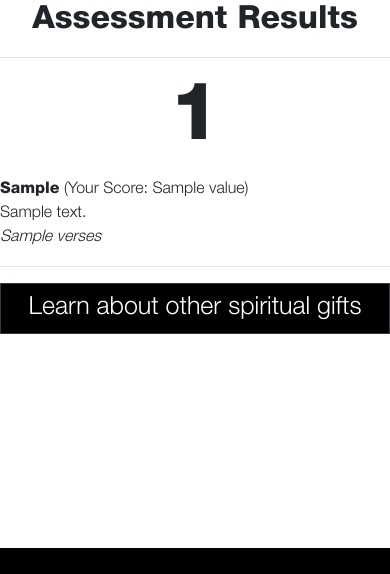
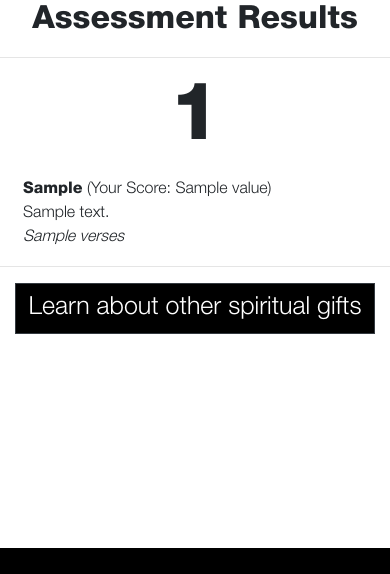
Before and after one commit to just0422/christ-tab-growth-track, a Flask app: template templates/sga_complete.html in a window 390 px wide. Shown: the part 233-807 px from the top of the page. Run offline with Flask 2, Linux system fonts and the light colour scheme; the template is opened without the code that fills it: most values are stand-ins (such as "Sample title", 1, 10 or a date in 2020); some libraries are stand-ins or nearby versions.

Commit message:
SGA submission page is mobile friendly

```diff
--- a/main.py
+++ b/main.py
@@ -41,7 +41,7 @@ def disc_submit():
         max_category_value = disc_results[max_categories[0]]['value'] - 1
         max_sub_categories = filter_max_categories(constants.disc_properties, disc_results, 1, max_category_value)
 
-    send_message(disc_results, 'pco_message', 'pco_disc')
+    # send_message(disc_results, 'pco_message', 'pco_disc')
 
     return render_template("disc_complete.html",
         disc_properties=constants.disc_properties,
@@ -84,7 +84,7 @@ def send_message(results, exchange, routing_key):
         message['id'] = results['id']
         message['value'] = results['value']
 
-        channel.basic_publish(exchange='pco_message', routing_key='pco_sga', body=json.dumps(message))
+        channel.basic_publish(exchange='pco_message', routing_key=routing_key, body=json.dumps(message))
 
 def assessment_results(properties):
     results = {}
--- a/templates/sga_complete.html
+++ b/templates/sga_complete.html
@@ -5,7 +5,7 @@
 
 <hr />
 {% for key in max_categories %}
-  <div class="row">
+  <div class="row mx-2">
     <div class="col-sm-2">
       <h1 class="gt-result-side-icon text-center">{{ key[0] }}</h1>
     </div>
@@ -18,7 +18,7 @@
   <hr />
 {% endfor %}
 
-<div class="row justify-content-center">
+<div class="row mx-0 justify-content-center">
   <div class="col-md-6 col-xs-9">
     <button class="btn btn-dark w-100 gt-learn-more-button" data-toggle="collapse" data-target="#remaining-spiritual-gifts">Learn about other spiritual gifts</button>
   </div>
@@ -27,7 +27,7 @@
 <div id="remaining-spiritual-gifts" class="collapse">
   {% for key in sga_results if key not in max_categories %}
     <hr />
-    <div class="row">
+    <div class="row mx-2">
       <div class="col-sm-2">
         <h1 class="gt-result-side-icon text-center">{{ key[0] }}</h1>
       </div>
```
